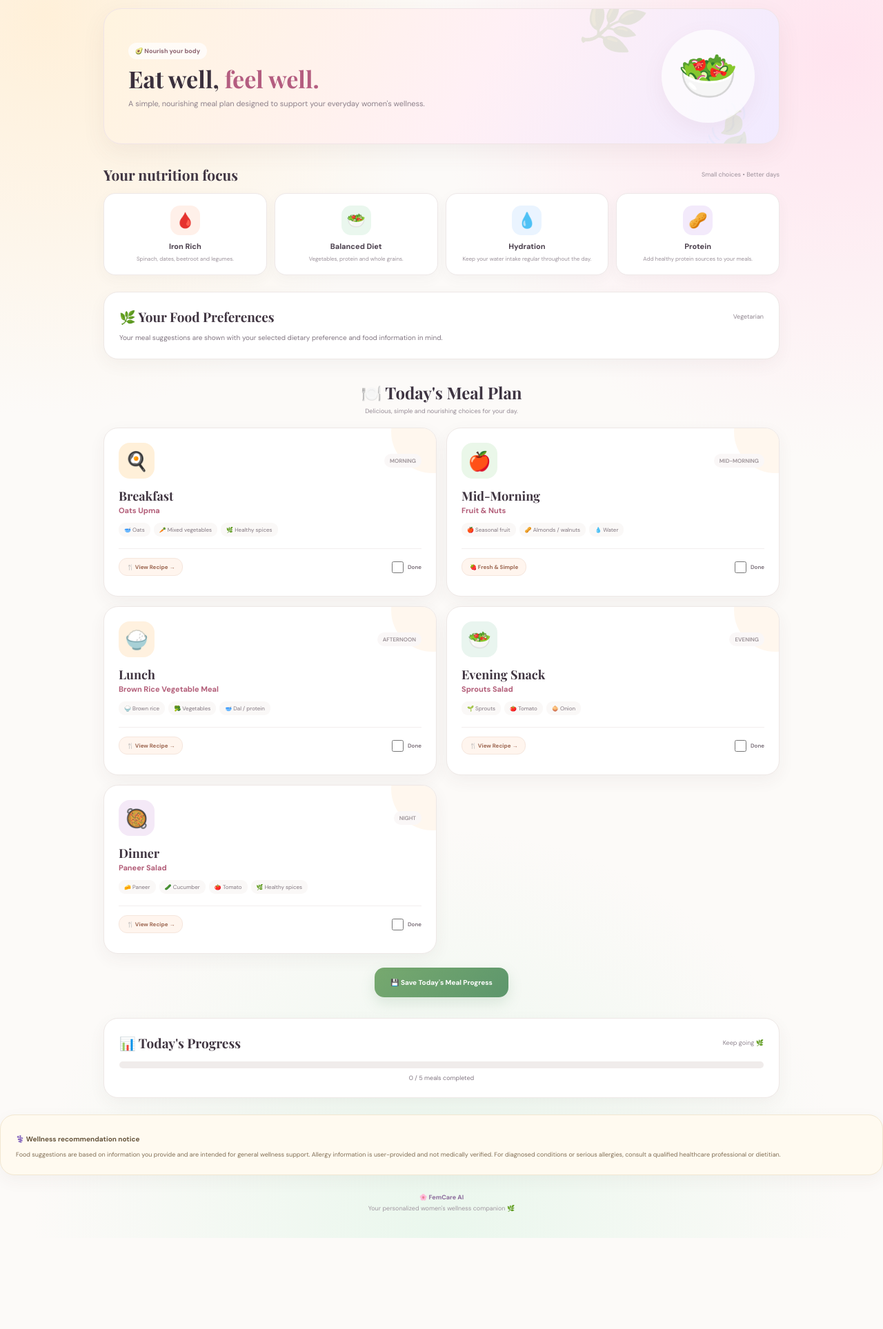
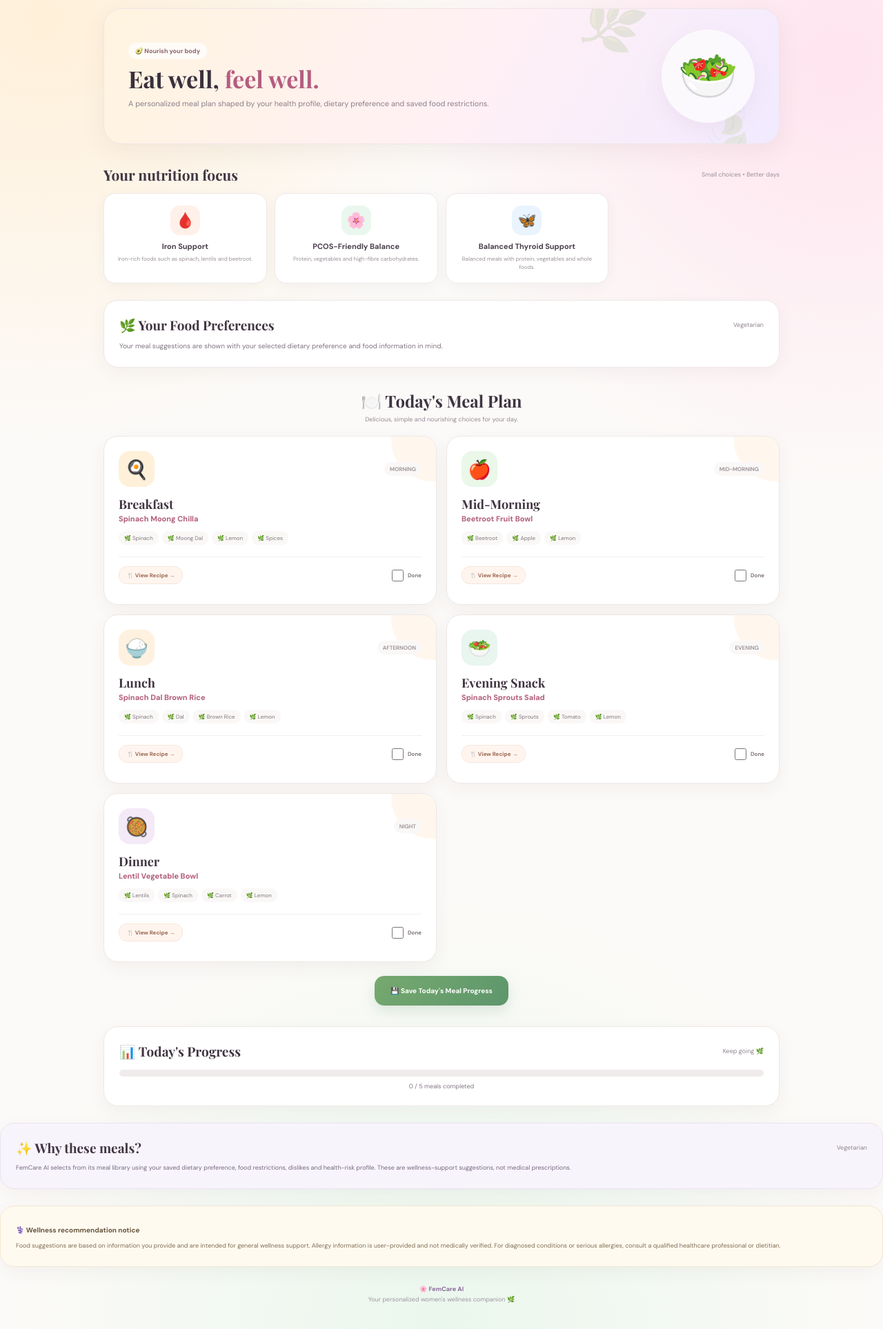
Before and after one commit to Manasa03042004/FemCare-AI, a Flask app: page /diet in a window 1280 px wide. Shown: the part 72-1999 px from the top of the page at 69% size. Before the commit the page ends 1867 px from the top, so only its background shows below. Run offline with Flask 3, Linux system fonts and the light colour scheme; a user stored in the database is signed in; data comes from the database, SQL or seed files in the repository; parts of the project's set-up code (start-up, migrations or seed data) failed here and were passed over.

Commit message:
Render personalized meals and nutrition focus

```diff
--- a/templates/diet.html
+++ b/templates/diet.html
@@ -1177,8 +1177,8 @@
 
         <p>
 
-            A simple, nourishing meal plan designed
-            to support your everyday women's wellness.
+            A personalized meal plan shaped by your health profile,
+            dietary preference and saved food restrictions.
 
         </p>
 
@@ -1226,93 +1226,13 @@
 
 <div class="focus-grid">
 
-
+    {% for item in nutrition_focus %}
     <div class="focus-card">
-
-
-        <div class="focus-icon">
-            🩸
-        </div>
-
-
-        <h3>
-            Iron Rich
-        </h3>
-
-
-        <p>
-            Spinach, dates, beetroot and legumes.
-        </p>
-
-
-    </div>
-
-
-
-    <div class="focus-card">
-
-
-        <div class="focus-icon">
-            🥗
-        </div>
-
-
-        <h3>
-            Balanced Diet
-        </h3>
-
-
-        <p>
-            Vegetables, protein and whole grains.
-        </p>
-
-
-    </div>
-
-
-
-    <div class="focus-card">
-
-
-        <div class="focus-icon">
-            💧
-        </div>
-
-
-        <h3>
-            Hydration
-        </h3>
-
-
-        <p>
-            Keep your water intake regular throughout the day.
-        </p>
-
-
-    </div>
-
-
-
-    <div class="focus-card">
-
-
-        <div class="focus-icon">
-            🥜
-        </div>
-
-
-        <h3>
-            Protein
-        </h3>
-
-
-        <p>
-            Add healthy protein sources to your meals.
-        </p>
-
-
-    </div>
-
+        <div class="focus-icon">{{ item[0] }}</div>
+        <h3>{{ item[1] }}</h3>
+        <p>{{ item[2] }}</p>
+    </div>
+    {% endfor %}
 
 </div>
 
@@ -1366,403 +1286,43 @@
 
 <div class="meal-grid">
 
-
-
-    <!-- =========================
-         BREAKFAST
-    ========================= -->
-
-    <div class="meal-card breakfast">
-
+{% for meal in personalized_meals %}
+<div class="meal-card {{ meal.slot }}">
 
     <div class="meal-top">
-
-            <div class="meal-icon">
-                🍳
-            </div>
-
-
-            <div class="meal-time">
-                MORNING
-            </div>
-
-        </div>
-
-
-        <h3>
-            Breakfast
-        </h3>
-
-
-        <div class="dish-name">
-            Oats Upma
-        </div>
-
+        <div class="meal-icon">{{ meal.icon }}</div>
+        <div class="meal-time">{{ meal.time }}</div>
+    </div>
+
+    <h3>{{ meal.label }}</h3>
+    <div class="dish-name">{{ meal.name }}</div>
 
     <ul class="ingredients">
-
-            <li>🥣 Oats</li>
-
-            <li>🥕 Mixed vegetables</li>
-
-            <li>🌿 Healthy spices</li>
-
+        {% for ingredient in meal.ingredients %}
+        <li>🌿 {{ ingredient|title }}</li>
+        {% endfor %}
     </ul>
 
-
     <div class="meal-bottom">
-
-
-            <a
-                href="{{ url_for('recipe', dish_name='oats_upma') }}"
-                class="recipe-button"
-            >
-
+        <a href="{{ url_for('recipe', dish_name=meal.recipe) }}" class="recipe-button">
             🍴 View Recipe →
-
         </a>
 
-
         <label class="complete-label">
-
             <input
                 class="check-box"
                 type="checkbox"
-                    id="breakfast"
-                    name="meal_breakfast"
+                id="{{ meal.slot }}"
+                name="meal_{{ meal.slot }}"
                 value="1"
-                    {% if meal_status.get("meal_breakfast", 0) == 1 %}
-                        checked
-                    {% endif %}
+                {% if meal_status.get("meal_" ~ meal.slot, 0) == 1 %}checked{% endif %}
             >
-
             Done
-
         </label>
-
-
-        </div>
-
-
-    </div>
-
-
-
-    <!-- =========================
-         MID MORNING
-    ========================= -->
-
-    <div class="meal-card snack">
-
-
-        <div class="meal-top">
-
-            <div class="meal-icon">
-                🍎
-            </div>
-
-
-            <div class="meal-time">
-                MID-MORNING
-            </div>
-
-        </div>
-
-
-        <h3>
-            Mid-Morning
-        </h3>
-
-
-        <div class="dish-name">
-            Fruit & Nuts
-        </div>
-
-
-        <ul class="ingredients">
-
-            <li>🍎 Seasonal fruit</li>
-
-            <li>🥜 Almonds / walnuts</li>
-
-            <li>💧 Water</li>
-
-        </ul>
-
-
-        <div class="meal-bottom">
-
-
-            <div class="recipe-button">
-                🍓 Fresh & Simple
-            </div>
-
-
-            <label class="complete-label">
-
-                <input
-                    class="check-box"
-                    type="checkbox"
-                    id="snack"
-                    name="meal_snack"
-                    value="1"
-                    {% if meal_status.get("meal_snack", 0) == 1 %}
-                        checked
-                    {% endif %}
-                >
-
-                Done
-
-            </label>
-
-
-        </div>
-
-
-    </div>
-
-
-
-    <!-- =========================
-         LUNCH
-    ========================= -->
-
-    <div class="meal-card lunch">
-
-
-        <div class="meal-top">
-
-            <div class="meal-icon">
-                🍚
-            </div>
-
-
-            <div class="meal-time">
-                AFTERNOON
-            </div>
-
-        </div>
-
-
-        <h3>
-            Lunch
-        </h3>
-
-
-        <div class="dish-name">
-            Brown Rice Vegetable Meal
-        </div>
-
-
-        <ul class="ingredients">
-
-            <li>🍚 Brown rice</li>
-
-            <li>🥦 Vegetables</li>
-
-            <li>🥣 Dal / protein</li>
-
-        </ul>
-
-
-        <div class="meal-bottom">
-
-
-            <a
-                href="{{ url_for('recipe', dish_name='brown_rice') }}"
-                class="recipe-button"
-            >
-
-                🍴 View Recipe →
-
-            </a>
-
-
-            <label class="complete-label">
-
-                <input
-                    class="check-box"
-                    type="checkbox"
-                    id="lunch"
-                    name="meal_lunch"
-                    value="1"
-                    {% if meal_status.get("meal_lunch", 0) == 1 %}
-                        checked
-                    {% endif %}
-                >
-
-                Done
-
-            </label>
-
-
-        </div>
-
-
-    </div>
-
-
-
-    <!-- =========================
-         EVENING
-    ========================= -->
-
-    <div class="meal-card evening">
-
-
-        <div class="meal-top">
-
-            <div class="meal-icon">
-                🥗
-            </div>
-
-
-            <div class="meal-time">
-                EVENING
-            </div>
-
-        </div>
-
-
-        <h3>
-            Evening Snack
-        </h3>
-
-
-        <div class="dish-name">
-            Sprouts Salad
-        </div>
-
-
-        <ul class="ingredients">
-
-            <li>🌱 Sprouts</li>
-
-            <li>🍅 Tomato</li>
-
-            <li>🧅 Onion</li>
-
-        </ul>
-
-
-        <div class="meal-bottom">
-
-
-            <a
-                href="{{ url_for('recipe', dish_name='sprouts_salad') }}"
-                class="recipe-button"
-            >
-
-                🍴 View Recipe →
-
-            </a>
-
-
-            <label class="complete-label">
-
-                <input
-                    class="check-box"
-                    type="checkbox"
-                    id="evening"
-                    name="meal_evening"
-                    value="1"
-                    {% if meal_status.get("meal_evening", 0) == 1 %}
-                        checked
-                    {% endif %}
-                >
-
-                Done
-
-            </label>
-
-
-        </div>
-
-
-    </div>
-
-
-
-    <!-- =========================
-         DINNER
-    ========================= -->
-
-    <div class="meal-card dinner">
-
-
-        <div class="meal-top">
-
-            <div class="meal-icon">
-                🥘
-            </div>
-
-
-            <div class="meal-time">
-                NIGHT
-            </div>
-
-        </div>
-
-
-        <h3>
-            Dinner
-        </h3>
-
-
-        <div class="dish-name">
-            Paneer Salad
-        </div>
-
-
-        <ul class="ingredients">
-
-            <li>🧀 Paneer</li>
-
-            <li>🥒 Cucumber</li>
-
-            <li>🍅 Tomato</li>
-
-            <li>🌿 Healthy spices</li>
-
-        </ul>
-
-
-        <div class="meal-bottom">
-
-
-            <a
-                href="{{ url_for('recipe', dish_name='paneer_salad') }}"
-                class="recipe-button"
-            >
-
-                🍴 View Recipe →
-
-            </a>
-
-
-            <label class="complete-label">
-
-                <input
-                    class="check-box"
-                    type="checkbox"
-                    id="dinner"
-                    name="meal_dinner"
-                    value="1"
-                    {% if meal_status.get("meal_dinner", 0) == 1 %}
-                        checked
-                    {% endif %}
-                >
-
-                Done
-
-            </label>
-
-
-        </div>
-
-
-    </div>
-
+    </div>
+
+</div>
+{% endfor %}
 
 </div>
 
@@ -1849,6 +1409,28 @@
 <!-- =========================
      FOOTER
 ========================= -->
+
+<div class="progress-card" style="margin-top:24px;background:#f8f4fc;border-color:#ebe1f1;">
+    <div class="progress-header">
+        <h2>✨ Why these meals?</h2>
+        <span>{{ diet_preference }}</span>
+    </div>
+    <p style="margin-top:9px;color:#756a7c;font-size:9px;line-height:1.7;">
+        FemCare AI selects from its meal library using your saved dietary preference,
+        food restrictions, dislikes and health-risk profile. These are wellness-support
+        suggestions, not medical prescriptions.
+    </p>
+    {% if allergies %}
+    <div style="margin-top:10px;padding:9px 11px;border-radius:11px;background:#fff5f5;border:1px solid #f2dddd;color:#875f67;font-size:9px;">
+        🚫 Saved allergy restrictions: <strong>{{ allergies }}</strong>
+    </div>
+    {% endif %}
+    {% if food_dislikes %}
+    <div style="margin-top:8px;padding:9px 11px;border-radius:11px;background:#fffaf0;border:1px solid #f1e5cf;color:#806e54;font-size:9px;">
+        🚫 Foods you chose to avoid: <strong>{{ food_dislikes }}</strong>
+    </div>
+    {% endif %}
+</div>
 
 <div class="progress-card" style="margin-top:24px;background:#fffaf0;border-color:#f2e7d1;">
     <strong style="color:#66553d;font-size:10px;">⚕️ Wellness recommendation notice</strong>
```
Lines whose indentation alone changed are shown as unchanged.
